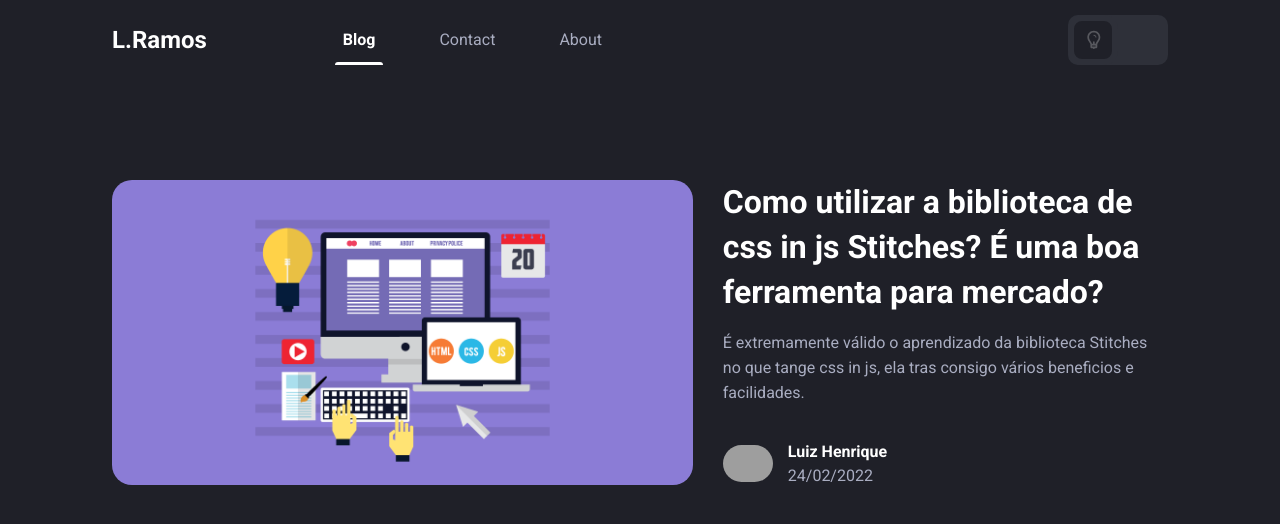
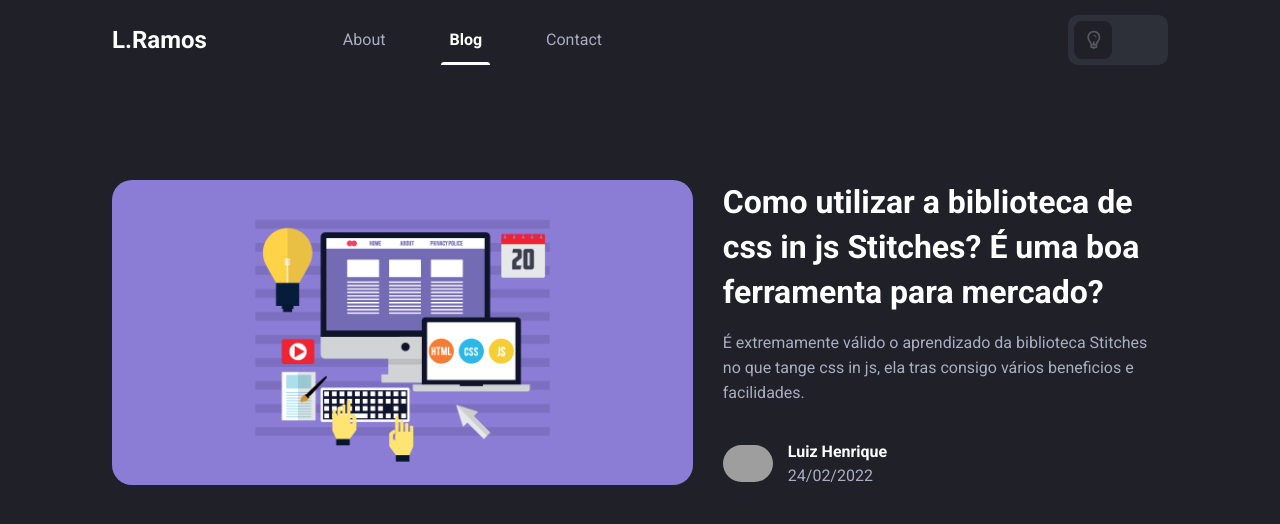
Before and after one commit to MogLuiz/LRamos-Blog, a Next.js app: page /Blog in a window 1280 px wide. Shown: the top 524 px of the page. Built offline with nearby package versions, Linux system fonts and the light colour scheme; grey boxes are pictures that could not be loaded.

Commit message:
feat: blog route navigation

```diff
--- a/src/components/Header/index.tsx
+++ b/src/components/Header/index.tsx
@@ -22,9 +22,11 @@
       <HeaderContent>
         <HeaderLogo>L.Ramos</HeaderLogo>
         <NavItems>
-          <NavItem isActive={true}>Blog</NavItem>
+          <NavItem>About</NavItem>
+          <NavItem isActive={true} href="/blog">
+            Blog
+          </NavItem>
           <NavItem>Contact</NavItem>
-          <NavItem>About</NavItem>
         </NavItems>
         <Toggle />
       </HeaderContent>
--- a/src/pages/_app.tsx
+++ b/src/pages/_app.tsx
@@ -1,6 +1,5 @@
 // Components
-import { Header, MainCard } from "../components";
-import Blog from "./Blog";
+import { Header } from "../components";
 
 // Types
 import type { AppProps } from "next/app";
```
